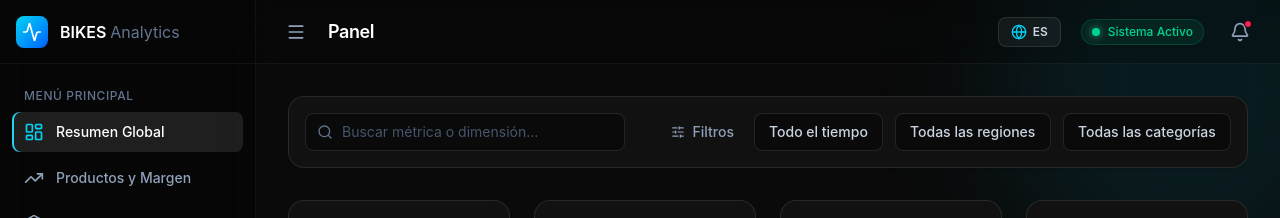
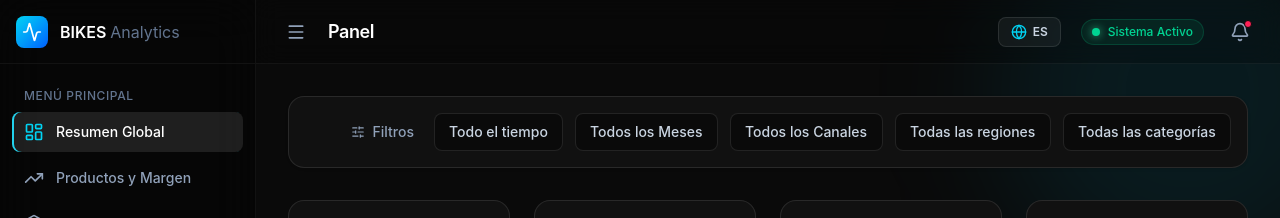
Before and after one commit to A1EXF6A/DASHBOARD, a React app in the folder frontend/: page / in a window 1280 px wide. Shown: the top 218 px of the page. Built offline with nearby package versions, Linux system fonts and the light colour scheme; no server answers; the HTML template or start-up script is replaced by a standard one.

Commit message:
changes in the filters

```diff
--- a/frontend/src/components/Filters/GlobalFilters.jsx
+++ b/frontend/src/components/Filters/GlobalFilters.jsx
@@ -1,5 +1,5 @@
 import React from 'react';
-import { SlidersHorizontal, Search, RotateCcw } from 'lucide-react';
+import { SlidersHorizontal, RotateCcw } from 'lucide-react';
 import { useFilters } from '../../context/FilterContext';
 import { useLanguage } from '../../context/LanguageContext';
 
@@ -7,21 +7,10 @@ const GlobalFilters = () => {
   const { filters, updateFilter, resetFilters } = useFilters();
   const { t } = useLanguage();
 
-  const hasActiveFilters = filters.anio !== 'All' || filters.region !== 'All' || filters.categoria !== 'All';
+  const hasActiveFilters = filters.anio !== 'All' || filters.region !== 'All' || filters.categoria !== 'All' || filters.mes !== 'All' || filters.canal !== 'All';
 
   return (
-    <div className="bg-[#111111] border border-white/10 rounded-2xl p-4 mb-8 shadow-sm flex flex-col lg:flex-row lg:items-center justify-between gap-4">
-      <div className="flex items-center gap-2">
-        <div className="relative w-full lg:w-auto">
-          <Search className="w-4 h-4 text-slate-500 absolute left-3 top-1/2 -translate-y-1/2" />
-          <input
-            type="text"
-            placeholder={t('search_placeholder')}
-            className="bg-[#0A0A0A] border border-white/10 text-white text-sm rounded-lg pl-9 pr-4 py-2 w-full lg:w-80 focus:outline-none focus:border-cyan-500/50 focus:ring-1 focus:ring-cyan-500/50 transition-all placeholder:text-slate-600"
-          />
-        </div>
-      </div>
-
+    <div className="bg-[#111111] border border-white/10 rounded-2xl p-4 mb-8 shadow-sm flex flex-col lg:flex-row lg:items-center justify-end gap-4">
       <div className="flex flex-wrap items-center gap-3">
         <div className="flex items-center text-slate-400 font-medium text-sm mr-2 hidden xl:flex">
           <SlidersHorizontal className="w-3.5 h-3.5 mr-2" />
@@ -39,6 +28,39 @@ const GlobalFilters = () => {
           <option value="2012">2012</option>
           <option value="2013">2013</option>
           <option value="2014">2014</option>
+        </select>
+
+        {/* Month Filter */}
+        <select
+          className="flex-1 sm:flex-none bg-[#0A0A0A] border border-white/10 rounded-lg px-3.5 py-2 text-sm font-medium text-slate-300 focus:outline-none focus:border-cyan-500 hover:border-white/30 transition-all cursor-pointer appearance-none"
+          value={filters.mes}
+          onChange={(e) => updateFilter('mes', e.target.value)}
+        >
+          <option value="All">{t('all_months')}</option>
+          <option value="1">1</option>
+          <option value="2">2</option>
+          <option value="3">3</option>
+          <option value="4">4</option>
+          <option value="5">5</option>
+          <option value="6">6</option>
+          <option value="7">7</option>
+          <option value="8">8</option>
+          <option value="9">9</option>
+          <option value="10">10</option>
+          <option value="11">11</option>
+          <option value="12">12</option>
+        </select>
+
+        {/* Channel Filter */}
+        <select
+          className="flex-1 sm:flex-none bg-[#0A0A0A] border border-white/10 rounded-lg px-3.5 py-2 text-sm font-medium text-slate-300 focus:outline-none focus:border-cyan-500 hover:border-white/30 transition-all cursor-pointer appearance-none"
+          value={filters.canal}
+          onChange={(e) => updateFilter('canal', e.target.value)}
+        >
+          <option value="All">{t('all_channels')}</option>
+          <option value="Online">{t('online')}</option>
+          <option value="Tienda">{t('retail')}</option>
+          <option value="Distribuidor">{t('wholesale')}</option>
         </select>
 
         {/* Region Filter */}
--- a/frontend/src/context/FilterContext.jsx
+++ b/frontend/src/context/FilterContext.jsx
@@ -8,7 +8,9 @@ export const FilterProvider = ({ children }) => {
   const [filters, setFilters] = useState({
     categoria: 'All',
     region: 'All',
-    anio: 'All'
+    anio: 'All',
+    mes: 'All',
+    canal: 'All'
   });
 
   const updateFilter = (key, value) => {
@@ -16,7 +18,7 @@ export const FilterProvider = ({ children }) => {
   };
 
   const resetFilters = () => {
-    setFilters({ categoria: 'All', region: 'All', anio: 'All' });
+    setFilters({ categoria: 'All', region: 'All', anio: 'All', mes: 'All', canal: 'All' });
   };
 
   return (
--- a/frontend/src/locales/translations.js
+++ b/frontend/src/locales/translations.js
@@ -20,6 +20,11 @@ const translations = {
     all_time: 'All Time',
     all_regions: 'All Regions',
     all_categories: 'All Categories',
+    all_months: 'All Months',
+    all_channels: 'All Channels',
+    online: 'Online',
+    retail: 'Retail',
+    wholesale: 'Wholesale',
     north_america: 'North America',
     europe: 'Europe',
     pacific: 'Pacific',
@@ -140,6 +145,11 @@ const translations = {
     all_time: 'Todo el tiempo',
     all_regions: 'Todas las regiones',
     all_categories: 'Todas las categorías',
+    all_months: 'Todos los Meses',
+    all_channels: 'Todos los Canales',
+    online: 'Online',
+    retail: 'Tienda',
+    wholesale: 'Distribuidor',
     north_america: 'Norteamérica',
     europe: 'Europa',
     pacific: 'Pacífico',
```
Also changed, not shown: 1 other file (tests, documents, lock files or other folders).
